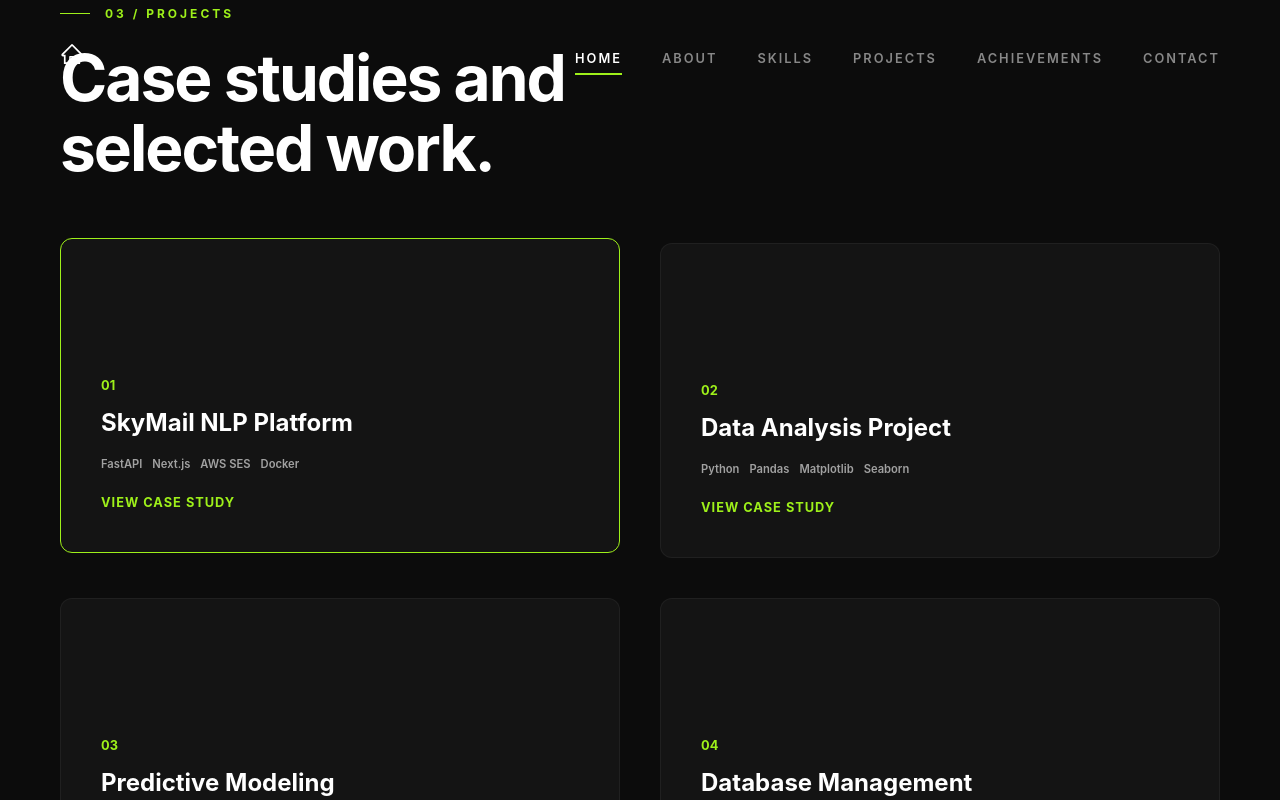
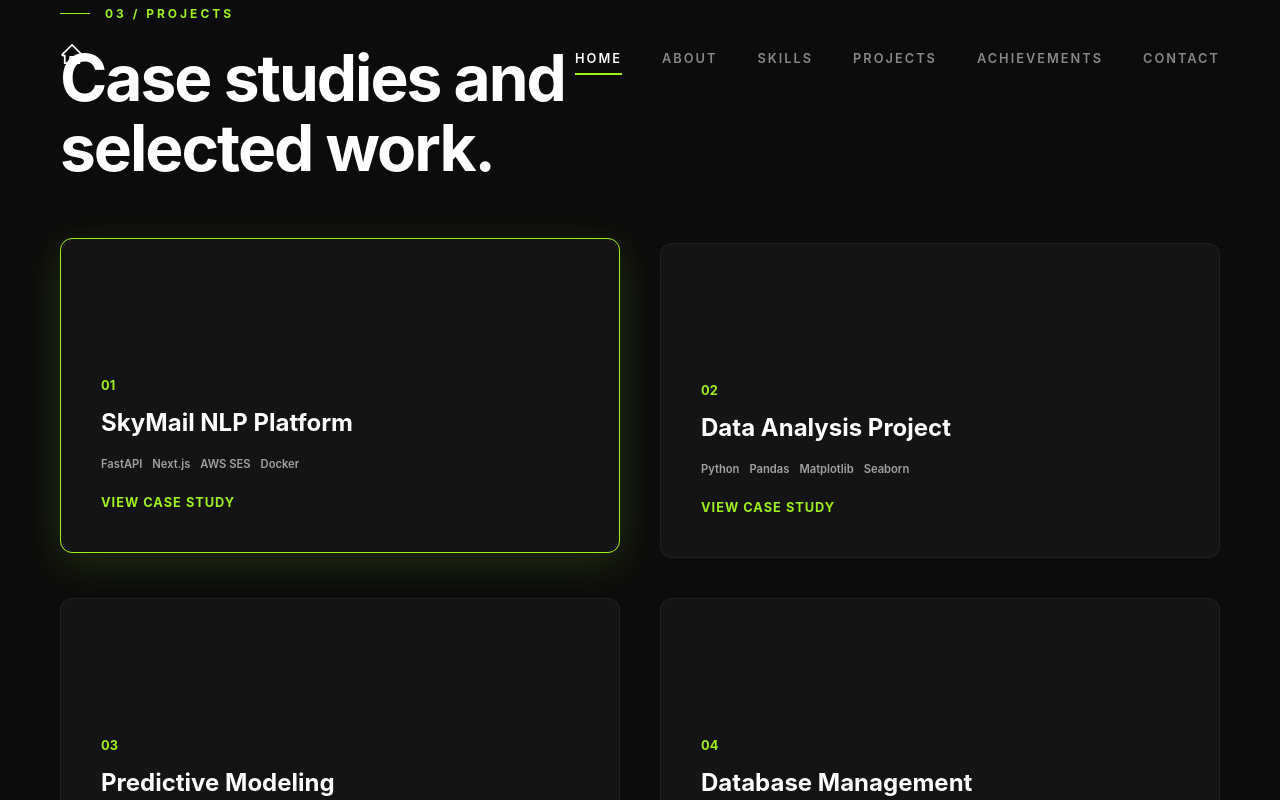
Before and after one commit to Mayank-Garg0911/mayankgarg, a React (Vite) app: page / in a window 1280 px wide. In both pictures the pointer is over the element 340 px from the left and 2962 px from the top of the page. Shown: the part 2562-3362 px from the top of the page. Built offline with nearby package versions, Linux system fonts and the light colour scheme.

Commit message:
fixed projects card

```diff
--- a/src/styles/Projects.css
+++ b/src/styles/Projects.css
@@ -33,6 +33,7 @@
 .project-card:hover {
   border-color: var(--accent-color);
   transform: translateY(-5px);
+  box-shadow: 0 10px 40px rgba(158, 240, 26, 0.15);
 }
 
 .project-content {
```
